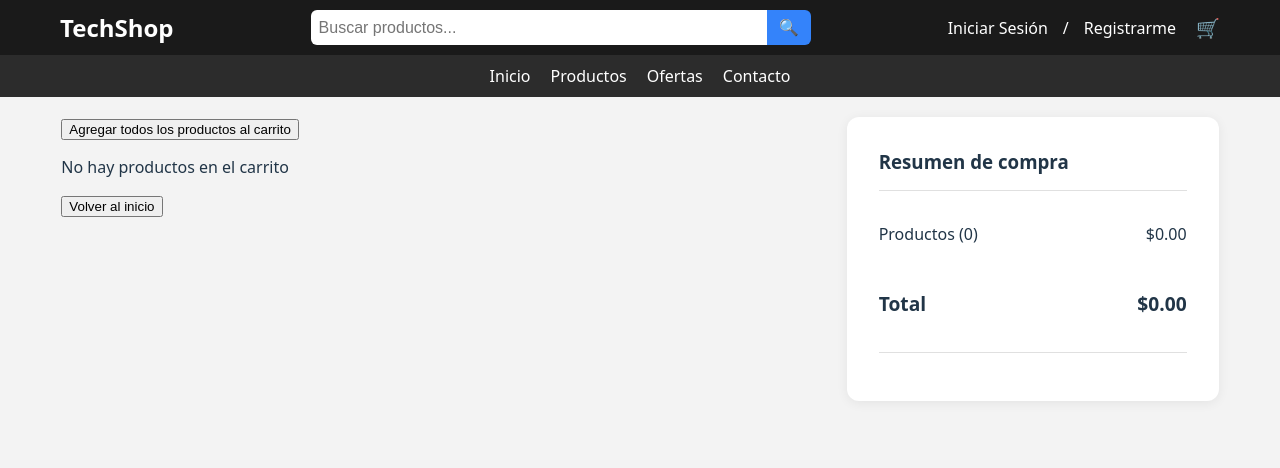
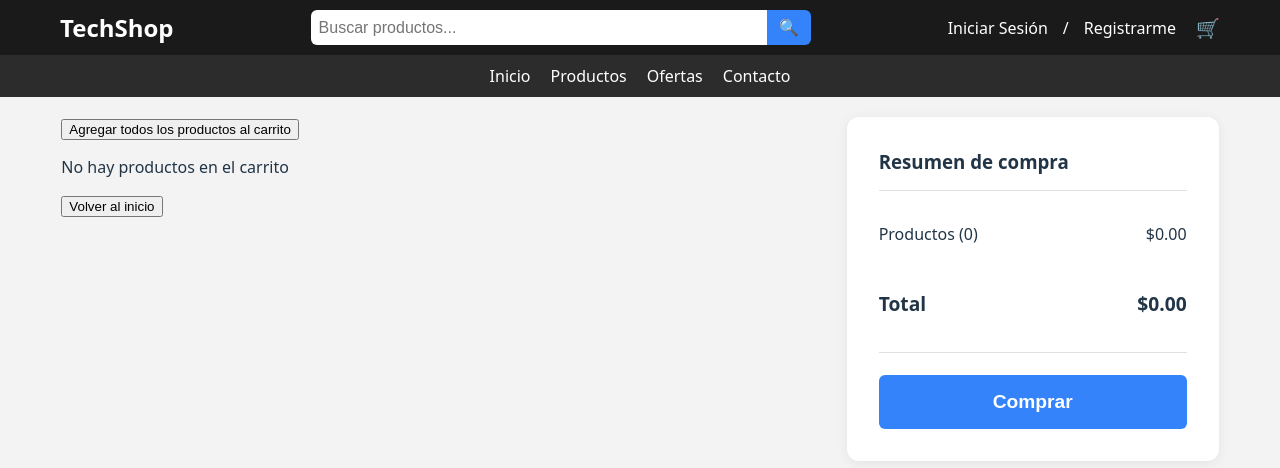
Before and after one commit to melanyS1/TPO-API-FINAL, a React (Vite) app in the folder TPO-API/: page /cart in a window 1280 px wide. Shown: the top 468 px of the page. Built offline with nearby package versions, Linux system fonts and the light colour scheme.

Commit message:
Add purchaseCart and verifyStock functions for cart checkout functionality

```diff
--- a/TPO-API/src/data/products.js
+++ b/TPO-API/src/data/products.js
@@ -1,5 +1,3 @@
-
-
 const products = [
   {
     id: "1",
--- a/TPO-API/src/pages/Cart/Cart.jsx
+++ b/TPO-API/src/pages/Cart/Cart.jsx
@@ -3,7 +3,7 @@ import "./CartItems.css";
 import "./CartSummary.css";
 import products from "../../data/products";
 import QtyControls from "../../components/QtyControls/QtyControls";
-
+import { purchaseCart, verifyStock } from "../../services/product-api";
 
 function Cart() {
   const { cart, addToCart, removeFromCart, totalItems } = useCart(); //userCartContext
@@ -81,7 +81,9 @@ function Cart() {
             .toFixed(2)}</p>
         </div>
         <hr />
-
+        <button className="checkout-btn" onClick={() =>
+          verifyStock(cart) ? purchaseCart(cart) : alert("Stock insuficiente")
+        }>Comprar</button>
       </div>
     </div>
   );
--- /dev/null
+++ b/TPO-API/src/services/product-api.js
@@ -0,0 +1,36 @@
+import products from "../data/products";
+
+function purchaseCart(cart) {
+  // Lógica para procesar la compra del carrito
+  if (cart.items.length === 0) {
+    console.log("El carrito está vacío. No se puede procesar la compra.");
+    return;
+  }
+
+  if (!verifyStock(cart)) {
+    console.log("No hay suficiente stock para completar la compra.");
+    return;
+  }else {
+    // Reducir el stock de los productos
+    cart.items.forEach((item) => {
+      const product = products.find((p) => p.id === item.id);
+      if (product) {
+        product.stock -= item.qty;
+      }
+    });
+    }
+  console.log("Procesando compra para el carrito:", cart);
+  console.log("Estado del inventario después de la compra:", products);
+}
+
+function verifyStock(cart) {
+  for (let item of cart.items) {
+    const product = products.find((p) => p.id === item.id);
+    if (!product || product.stock < item.qty) {
+      return false; // Stock insuficiente
+    }
+  }
+    return true; // Stock suficiente
+}
+
+export { purchaseCart, verifyStock };
```
